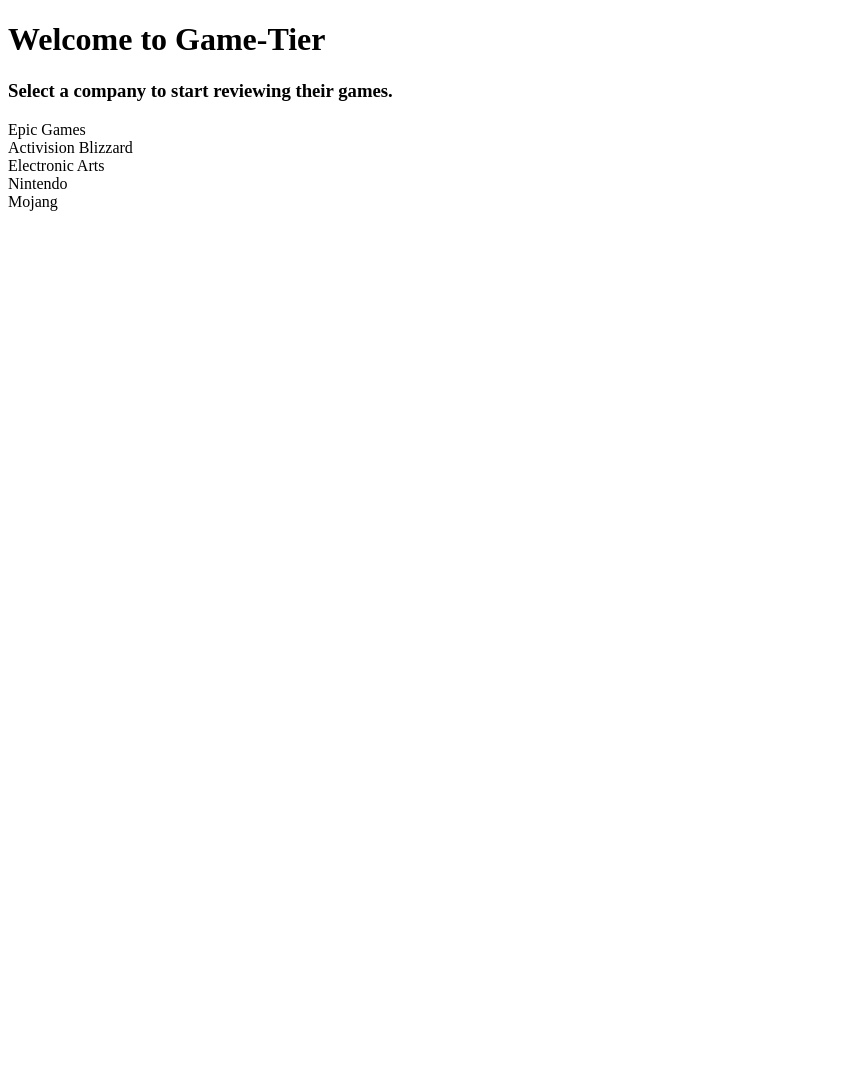
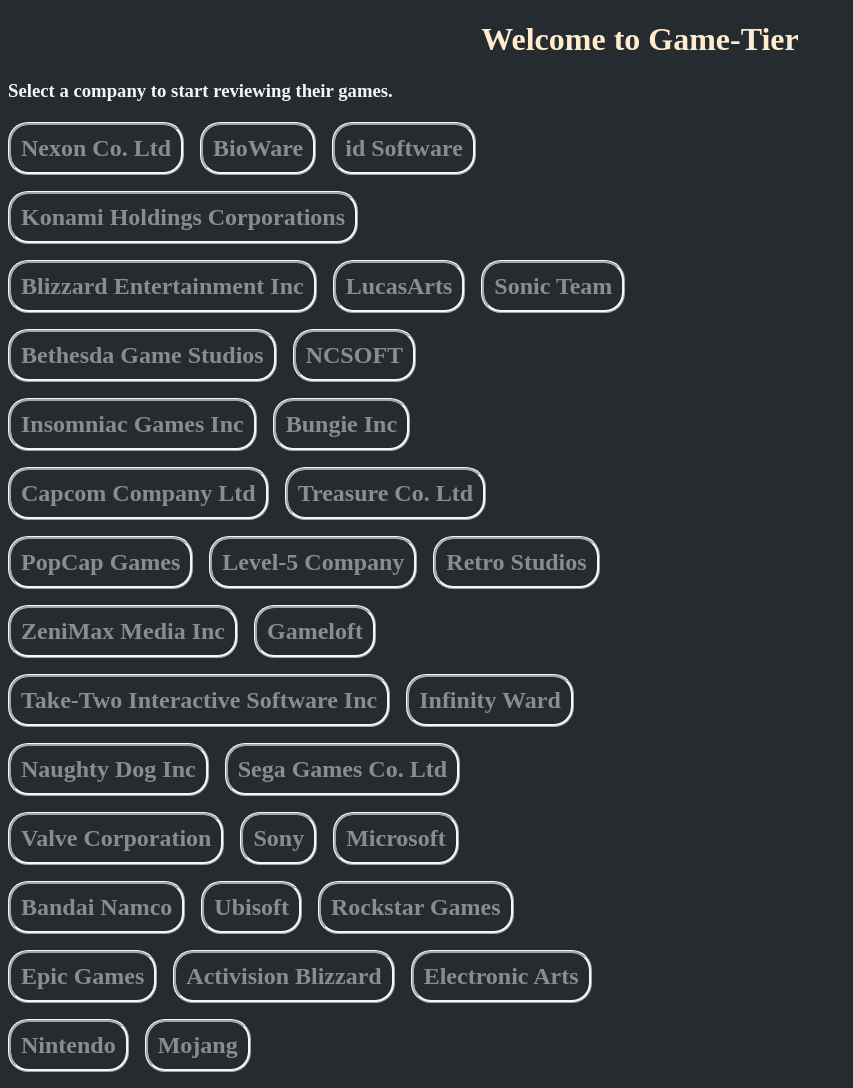
Before and after one commit to nilu-t/game-tier, a Flask app: page / in a window 1280 px wide. Shown: the whole page, without its empty margins (0-853 px from the left). Before the commit the page ends 211 px from the top, so only its background shows below. Run offline with Flask 2, Linux system fonts and the light colour scheme.

Commit message:
added more game companies.

```diff
--- a/app.py
+++ b/app.py
@@ -47,6 +47,34 @@ def home():
     mySll.addFirst("Electronic Arts")
     mySll.addFirst("Activision Blizzard")
     mySll.addFirst("Epic Games")
+    mySll.addFirst("Rockstar Games")
+    mySll.addFirst("Ubisoft")
+    mySll.addFirst("Bandai Namco")
+    mySll.addFirst("Microsoft")
+    mySll.addFirst("Sony")
+    mySll.addFirst("Valve Corporation")
+    mySll.addFirst("Sega Games Co. Ltd")
+    mySll.addFirst("Naughty Dog Inc")
+    mySll.addFirst("Infinity Ward")
+    mySll.addFirst("Take-Two Interactive Software Inc")
+    mySll.addFirst("Gameloft")
+    mySll.addFirst("ZeniMax Media Inc")
+    mySll.addFirst("Retro Studios")
+    mySll.addFirst("Level-5 Company")
+    mySll.addFirst("PopCap Games")
+    mySll.addFirst("Treasure Co. Ltd")
+    mySll.addFirst("Capcom Company Ltd")
+    mySll.addFirst("Bungie Inc")
+    mySll.addFirst("Insomniac Games Inc")
+    mySll.addFirst("NCSOFT")
+    mySll.addFirst("Bethesda Game Studios")
+    mySll.addFirst("Sonic Team")
+    mySll.addFirst("LucasArts")
+    mySll.addFirst("Blizzard Entertainment Inc")
+    mySll.addFirst("Konami Holdings Corporations")
+    mySll.addFirst("id Software")
+    mySll.addFirst("BioWare")
+    mySll.addFirst("Nexon Co. Ltd")
 
     allCompanies = ""
 
@@ -54,7 +82,7 @@ def home():
         allCompanies += mySll.head.data + "\n"
         mySll.head = mySll.head.next
 
-    return render_template("game_company.html", allCompanies=allCompanies)
+    return render_template("game_company.html",  allCompanies=allCompanies)
 
 #mojang
 @app.route('/mojang')
@@ -122,6 +150,11 @@ def electronic_arts():
 def activision_bilizzard():
     return "Activision Blizzard tier list"
 
+#Microsoft
+@app.route('/microsoft')
+def microsoft():
+    return "Microsoft tier list here"
+
 #User page to suggest a game to me.
 @app.route('/suggest_game')
 def suggestion():
--- /dev/null
+++ b/static/scripts/game_company.js
@@ -0,0 +1,192 @@
+let allCompanies = document.querySelector(".game_companies").innerHTML; //storing the current html text inside the .game_companies class.
+document.querySelector(".game_companies").innerHTML = ""; //clearing out anything that was previously inside the .game_companies tag.
+allCompanies = allCompanies.split("\n"); //array of split strings now returned.
+
+const body = document.querySelector(".game_companies");
+
+for(let i = 0; i < allCompanies.length; i++){
+    const anchor = document.createElement("a"); //creating an anchor element.
+
+    const currCompany = allCompanies[i];
+
+    //switch case statement for adding anchor href attributes to each of the elements.
+    switch(currCompany){
+        case "Microsoft":
+            anchor.setAttribute("href", "/microsoft");
+            anchor.innerHTML = "Microsoft";
+            break;
+
+        case "Bandai Namco":
+            anchor.setAttribute("href", "/bandai_namco");
+            anchor.innerHTML = "Bandai Namco";
+            break;
+
+        case "Ubisoft":
+            anchor.setAttribute("href", "/ubisoft");
+            anchor.innerHTML = "Ubisoft";
+            break;
+
+        case "Epic Games":
+            anchor.setAttribute("href", "/epic_games");
+            anchor.innerHTML = "Epic Games";
+            break;
+
+        case "Activision Blizzard":
+            anchor.setAttribute("href", "/activision_blizzard");
+            anchor.innerHTML = "Activision Blizzard";
+            break;
+
+        case "Electronic Arts":
+            anchor.setAttribute("href", "/electronic_arts");
+            anchor.innerHTML = "Electronic Arts";
+            break;
+
+        case "Nintendo":
+            anchor.setAttribute("href", "/nintendo");
+            anchor.innerHTML = "Nintendo";
+            break;
+
+        case "Mojang":
+            anchor.setAttribute("href", "/mojang");
+            anchor.innerHTML = "Mojang";
+            break;
+
+        case "Sony":
+            anchor.setAttribute("href", "/sony");
+            anchor.innerHTML = "Sony";
+            break;
+
+        case "Rockstar Games":
+            anchor.setAttribute("href", "/rockstar_games");
+            anchor.innerHTML = "Rockstar Games";
+            break;
+
+        case "Valve Corporation":
+            anchor.setAttribute("href", "/valve_corporation");
+            anchor.innerHTML = "Valve Corporation";
+            break;
+
+        case "Sega Games Co. Ltd":
+            anchor.setAttribute("href", "/sega_games");
+            anchor.innerHTML = "Sega Games Co. Ltd";
+            break;
+
+        case "Naughty Dog Inc":
+            anchor.setAttribute("href", "/naughty_dog");
+            anchor.innerHTML = "Naughty Dog Inc";
+            break;
+
+         case "Infinity Ward":
+            anchor.setAttribute("href", "/infinity_ward");
+            anchor.innerHTML = "Infinity Ward";
+            break;
+
+        case "Take-Two Interactive Software Inc":
+            anchor.setAttribute("href", "/take_two_interactive_software");
+            anchor.innerHTML = "Take-Two Interactive Software Inc";
+            break;
+
+        case "Gameloft":
+            anchor.setAttribute("href", "/gameloft");
+            anchor.innerHTML = "Gameloft";
+            break;
+
+        case "ZeniMax Media Inc":
+            anchor.setAttribute("href", "/zenimax_media");
+            anchor.innerHTML = "ZeniMax Media Inc";
+            break;
+
+        case "Zynga":
+            anchor.setAttribute("href", "/zynga");
+            anchor.innerHTML = "Zynga";
+            break;
+
+        case "Retro Studios":
+            anchor.setAttribute("href", "/retro_studios");
+            anchor.innerHTML = "Retro Studios";
+            break;
+
+        case "Level-5 Company":
+            anchor.setAttribute("href", "/level5");
+            anchor.innerHTML = "Level-5 Company";
+            break;
+
+        case "PopCap Games":
+            anchor.setAttribute("href", "/popcap_games");
+            anchor.innerHTML = "PopCap Games";
+            break;
+
+        case "Treasure Co. Ltd":
+            anchor.setAttribute("href", "/treasure");
+            anchor.innerHTML = "Treasure Co. Ltd";
+            break;
+
+        case "Capcom Company Ltd":
+            anchor.setAttribute("href", "capcom_company");
+            anchor.innerHTML = "Capcom Company Ltd";
+            break;
+
+        case "Bungie Inc":
+            anchor.setAttribute("href", "bungie_inc");
+            anchor.innerHTML = "Bungie Inc";
+            break;
+
+        case "Insomniac Games Inc":
+            anchor.setAttribute("href", "insomniac_games");
+            anchor.innerHTML = "Insomniac Games Inc";
+            break;
+
+        case "NCSOFT":
+            anchor.setAttribute("href", "ncsoft");
+            anchor.innerHTML = "NCSOFT";
+            break;
+
+        case "Bethesda Game Studios":
+            anchor.setAttribute("href", "bethesda_game_studios");
+            anchor.innerHTML = "Bethesda Game Studios";
+            break;
+
+        case "Sonic Team":
+            anchor.setAttribute("href", "sonic_team");
+            anchor.innerHTML = "Sonic Team";
+            break;
+
+        case "LucasArts":
+            anchor.setAttribute("href", "lucasarts");
+            anchor.innerHTML = "LucasArts";
+            break;
+
+        case "Blizzard Entertainment Inc":
+            anchor.setAttribute("href", "blizzard_entertainment");
+            anchor.innerHTML = "Blizzard Entertainment Inc";
+            break;
+
+        case "Konami Holdings Corporations":
+            anchor.setAttribute("href", "konami_holdings_corporations");
+            anchor.innerHTML = "Konami Holdings Corporations";
+            break;
+
+        case "id Software":
+            anchor.setAttribute("href", "id_software");
+            anchor.innerHTML = "id Software";
+            break;
+
+        case "BioWare":
+            anchor.setAttribute("href", "bioware");
+            anchor.innerHTML = "BioWare";
+            break;
+
+        case "Nexon Co. Ltd":
+            anchor.setAttribute("href", "nexon");
+            anchor.innerHTML = "Nexon Co. Ltd";
+            break;
+
+        default:
+            continue; //if none of the cases match skip to the next iteration.
+    }//end of switch statement.
+
+    anchor.setAttribute("draggable", "false"); //for each of the anchors made, the element cannot be dragged.
+    body.append(anchor);
+
+
+} //end of for-loop
--- a/static/stylesheets/game_company.css
+++ b/static/stylesheets/game_company.css
@@ -1,3 +1,33 @@
+/* Global styles.
+ * ---------------------------------------------------------------------------------------
+ */
+
+body{
+    background-color: #262b2f;
+}
+
+h1{
+    color: blanchedalmond;
+    text-align: center;
+}
+h3{
+    color: whitesmoke;
+}
+a{
+    display: inline-flex;
+    margin-right: 1rem; /* outer spacing for right of each <a> element.*/
+    margin-bottom: 1rem; /* outer bottom spacing for each <a> element.*/
+    text-decoration: none;
+    color: #878d91;
+    border: 3px ridge aliceblue;
+    border-radius: 20px;
+    padding: 10px; /* innner spacing inside the anchor element. left,right,top and bottom padding is 10px. */
+}
+
+/* Class and ID selector styles.
+ * ---------------------------------------------------------------------------------------
+ */
 .game_companies{
-    white-space: pre-wrap;
+    height: 100vh;
+    width: 50vw;
 }
--- a/templates/game_company.html
+++ b/templates/game_company.html
@@ -2,10 +2,11 @@
 
 <head>
     <link rel="stylesheet" href="{{ url_for('static', filename='stylesheets/game_company.css') }}">
+    <script src="{{ url_for ('static', filename='scripts/game_company.js') }}" defer></script>
 </head>
 
 <body>
     <h1>Welcome to Game-Tier</h1>
     <h3>Select a company to start reviewing their games.</h3>
-    <div class="game_companies">{{ allCompanies }}</div>
+    <h2><div class="game_companies">{{ allCompanies }}</div></h2>
 </body>
--- a/templates/games.html
+++ b/templates/games.html
@@ -2,6 +2,7 @@
 
 <head>
     <link rel="stylesheet" href="{{ url_for('static', filename='stylesheets/games.css') }}">
+    <script src=" {{ url_for('static', filename='scripts/games.js') }}" defer></script>
 </head>
 
 <body>
```
Also changed, not shown: static/scripts/games.js (added, +13 -0 lines), static/images/EA_logo.webp (added), static/images/activision_logo.jpeg (added), static/images/license.txt (added), static/images/mojang_logo.jpeg (added), static/images/nintendo_logo.png (added).
